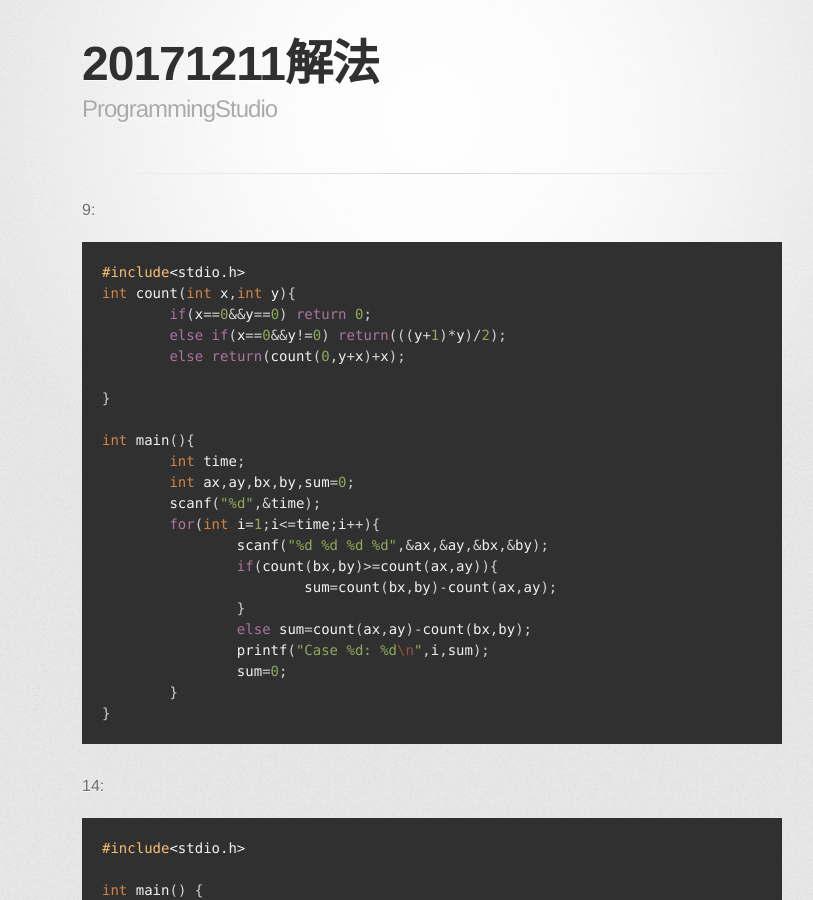
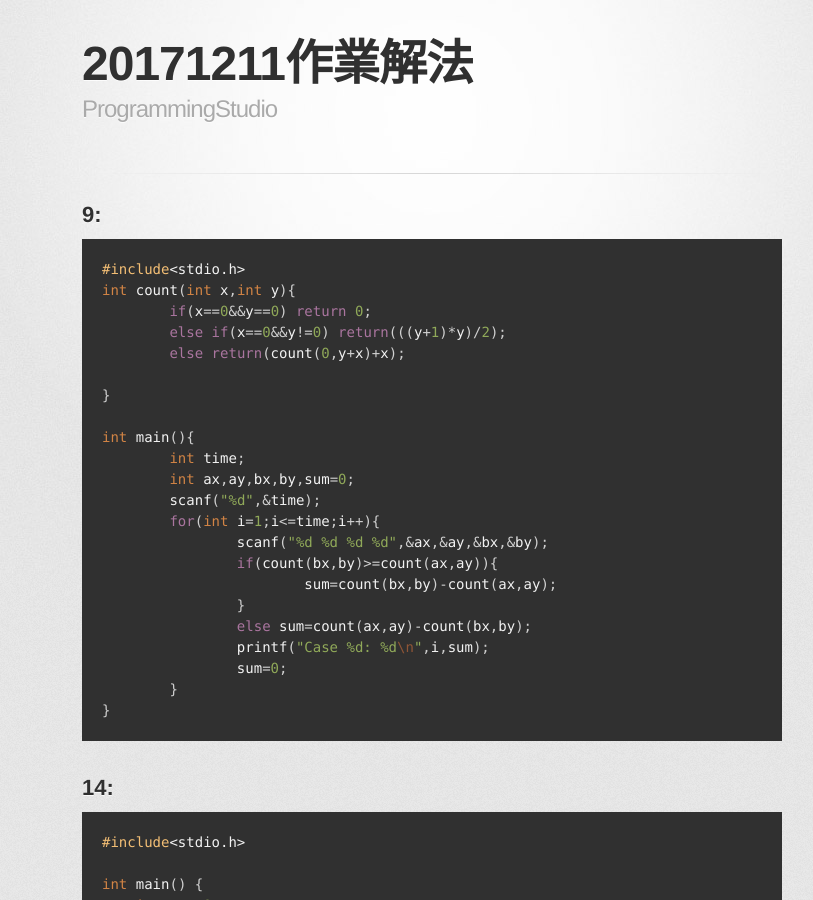
Before and after one commit to NUKCSIE110/ProgrammingStudio, a Jekyll site: the page built from hw/20171211.md, in a window 1280 px wide and 900 px high. Shown: the whole window, without its empty margins (208-1021 px from the left). Built offline with Jekyll 4.4.1, drawn with Linux system fonts in a browser that asks for light colours; some web fonts are replaced.

Commit message:
Update 20171211.md

````diff
--- a/hw/20171211.md
+++ b/hw/20171211.md
@@ -1,9 +1,9 @@
 ---
-title: 20171211解法
+title: 20171211作業解法
 layout: default
 ---
 
-9:
+## 9:
 ``` c++
 #include<stdio.h>
 int count(int x,int y){
````
Also changed, not shown: other parts of hw/20171211.md (+3 -3 lines).
